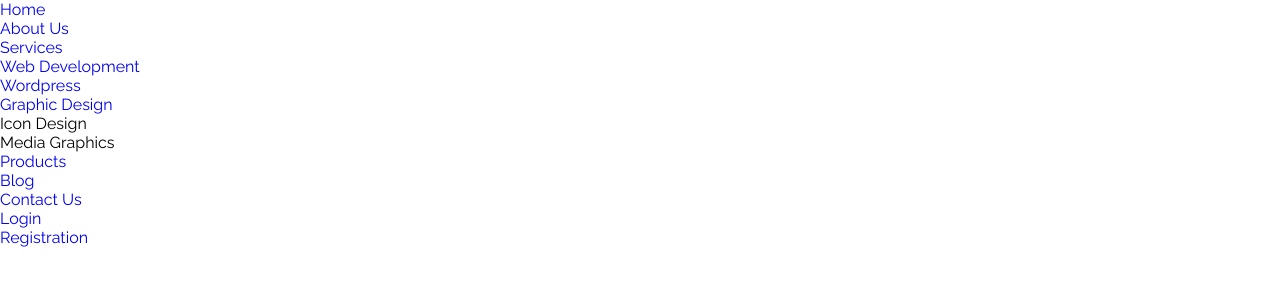
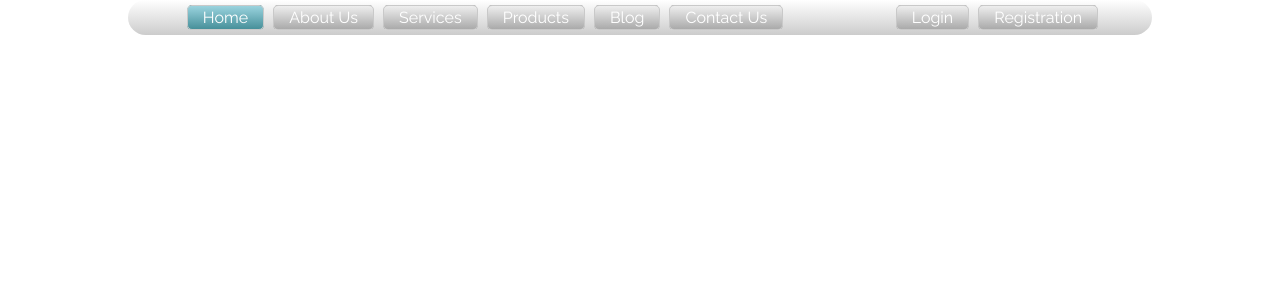
Before and after one commit to matthapps/Developer_Website, a plain HTML site: page index.html in a window 1280 px wide. Drawn offline with Linux system fonts and the light colour scheme.

Commit message:
Complete Navigation Styling

```diff
--- a/index.html
+++ b/index.html
@@ -23,8 +23,8 @@
                         <li><a href="#">Web Development</a></li>
                         <li><a href="#">Wordpress</a></li>
                         <li><a href="#">Graphic Design</a></li>
-                        <li><a href="#"></a>Icon Design</li>
-                        <li><a href="#"></a>Media Graphics</li>
+                        <li><a href="#">Icon Design</a></li>
+                        <li><a href="#">Media Graphics</a></li>
                     </ul>
                 </li>
                 <li><a href="#">Products</a></li>
--- a/style.css
+++ b/style.css
@@ -2,19 +2,97 @@
     margin: 0;
     padding: 0;
 }
+
 body {
     font-family: 'Raleway', sans-serif;
     width: 100%;
     height: 100%;
     font-size: 16px;
 }
+
 .main-wrapper {
     width: 100%;
 }
+
 li {
     list-style: none;
 }
+
 a {
     text-decoration: none;
 }
+
 /*End Comon Section*/
+
+nav {
+    width: 80%;
+    margin-left: 10%;
+    display: flex;
+    position: fixed;
+    background: linear-gradient(#fff, #ccc);
+    border-radius: 20px;
+    z-index: 100;
+}
+
+nav ul {
+    margin: auto;
+    padding: 8px 0;
+}
+
+nav ul li {
+    display: inline;
+
+}
+
+nav ul li a {
+    font-size: 100%;
+    margin-left: 5px;
+    padding: 2px 15px;
+    border: 1px solid #c9c9c9;
+    border-radius: 5px;
+    color: #fff;
+    background: linear-gradient(#eee, #aaa);
+    transition: background .2s, color .2s;
+}
+
+nav ul li a:hover {
+    background: linear-gradient(#fff, #ccc);
+    color: #777;
+}
+
+nav ul li#drop {
+    position: relative;
+}
+
+nav ul li ul#dropdown {
+    display: none;
+    position: absolute;
+    left: -60px;
+    top: 20px;
+    width: 200%;
+    text-align: center;
+}
+
+nav ul li ul#dropdown li {
+    display: block;
+    padding: 3px;
+}
+
+nav ul li ul#dropdown li a {
+    background: linear-gradient(#fff, #eee);
+    color: #555;
+    border: none;
+}
+
+nav ul li ul#dropdown li a:hover {
+    background: linear-gradient(#eee, #aaa);
+    color: #fff;
+}
+
+nav ul li#drop:hover #dropdown {
+    display: block;
+}
+
+nav ul li a#active {
+    background: linear-gradient(#9ad3de, #47909a);
+}
```
